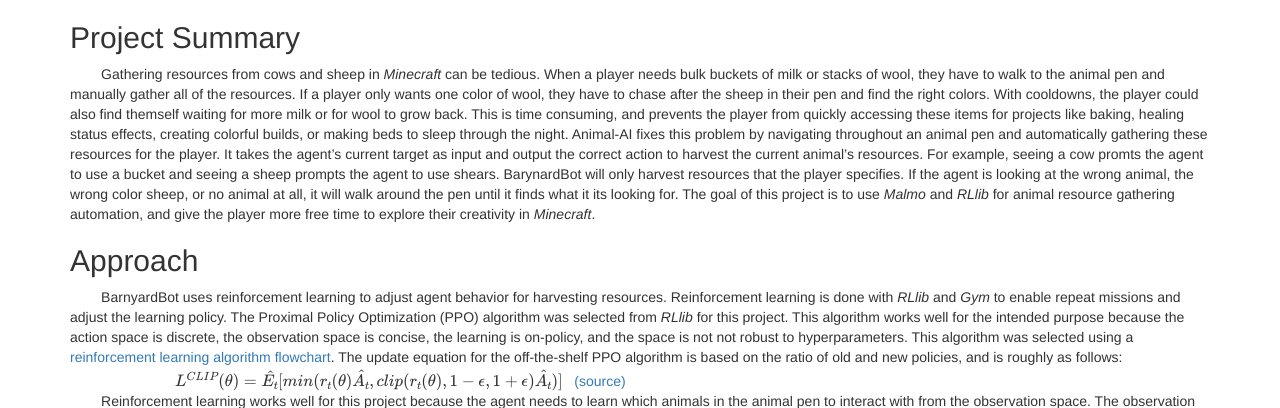
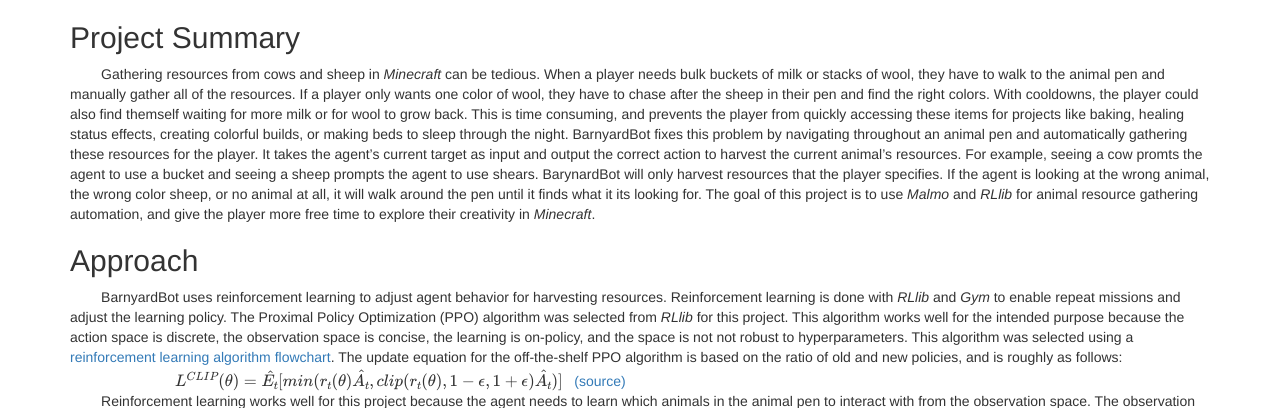
Before and after one commit to brandonmeyer/BarnyardBot, a Jekyll site: the page built from docs/status.md, in a window 1280 px wide and 900 px high, cut to the strip 492-900 px from the top of the window. Built offline with Jekyll 4.4.1, drawn with Linux system fonts in a browser that asks for light colours; formulas are drawn with MathJax 3.

Commit message:
Fixed typo
Changed one instance of Animal-AI to new name (BarnyardBot)

```diff
--- a/docs/status.md
+++ b/docs/status.md
@@ -6,7 +6,7 @@
 <iframe width="560" height="315" src="https://www.youtube.com/embed/16kpW77t73M" title="YouTube video player" frameborder="0" allow="accelerometer; autoplay; clipboard-write; encrypted-media; gyroscope; picture-in-picture" allowfullscreen></iframe>
 
 ## Project Summary
-&nbsp;&nbsp;&nbsp;&nbsp;&nbsp;&nbsp;&nbsp;&nbsp;Gathering resources from cows and sheep in *Minecraft* can be tedious. When a player needs bulk buckets of milk or stacks of wool, they have to walk to the animal pen and manually gather all of the resources. If a player only wants one color of wool, they have to chase after the sheep in their pen and find the right colors. With cooldowns, the player could also find themself waiting for more milk or for wool to grow back. This is time consuming, and prevents the player from quickly accessing these items for projects like baking, healing status effects, creating colorful builds, or making beds to sleep through the night. Animal-AI fixes this problem by navigating throughout an animal pen and automatically gathering these resources for the player. It takes the agent's current target as input and output the correct action to harvest the current animal's resources. For example, seeing a cow promts the agent to use a bucket and seeing a sheep prompts the agent to use shears. BarynardBot will only harvest resources that the player specifies. If the agent is looking at the wrong animal, the wrong color sheep, or no animal at all, it will walk around the pen until it finds what it its looking for. The goal of this project is to use *Malmo* and *RLlib* for animal resource gathering automation, and give the player more free time to explore their creativity in *Minecraft*.
+&nbsp;&nbsp;&nbsp;&nbsp;&nbsp;&nbsp;&nbsp;&nbsp;Gathering resources from cows and sheep in *Minecraft* can be tedious. When a player needs bulk buckets of milk or stacks of wool, they have to walk to the animal pen and manually gather all of the resources. If a player only wants one color of wool, they have to chase after the sheep in their pen and find the right colors. With cooldowns, the player could also find themself waiting for more milk or for wool to grow back. This is time consuming, and prevents the player from quickly accessing these items for projects like baking, healing status effects, creating colorful builds, or making beds to sleep through the night. BarnyardBot fixes this problem by navigating throughout an animal pen and automatically gathering these resources for the player. It takes the agent's current target as input and output the correct action to harvest the current animal's resources. For example, seeing a cow promts the agent to use a bucket and seeing a sheep prompts the agent to use shears. BarynardBot will only harvest resources that the player specifies. If the agent is looking at the wrong animal, the wrong color sheep, or no animal at all, it will walk around the pen until it finds what it its looking for. The goal of this project is to use *Malmo* and *RLlib* for animal resource gathering automation, and give the player more free time to explore their creativity in *Minecraft*.
 
 ## Approach
 &nbsp;&nbsp;&nbsp;&nbsp;&nbsp;&nbsp;&nbsp;&nbsp;BarnyardBot uses reinforcement learning to adjust agent behavior for harvesting resources. Reinforcement learning is done with *RLlib* and *Gym* to enable repeat missions and adjust the learning policy. The Proximal Policy Optimization (PPO) algorithm was selected from *RLlib* for this project. This algorithm works well for the intended purpose because the action space is discrete, the observation space is concise, the learning is on-policy, and the space is not not robust to hyperparameters. This algorithm was selected using a [reinforcement learning algorithm flowchart](https://static.us.edusercontent.com/files/eS20DbiGQfi4P2skbCN9WYeD). The update equation for the off-the-shelf PPO algorithm is based on the ratio of old and new policies, and is roughly as follows:\
```
